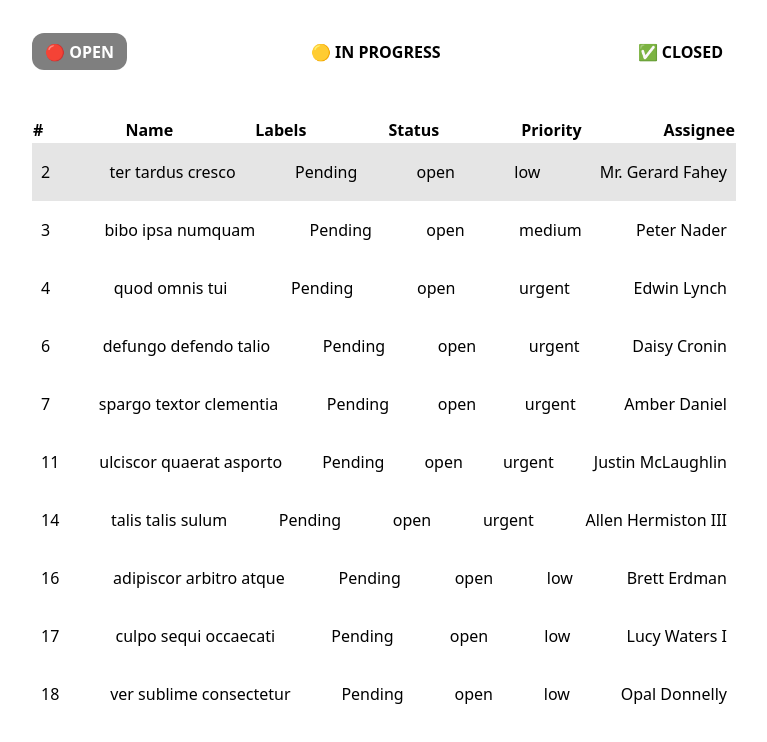
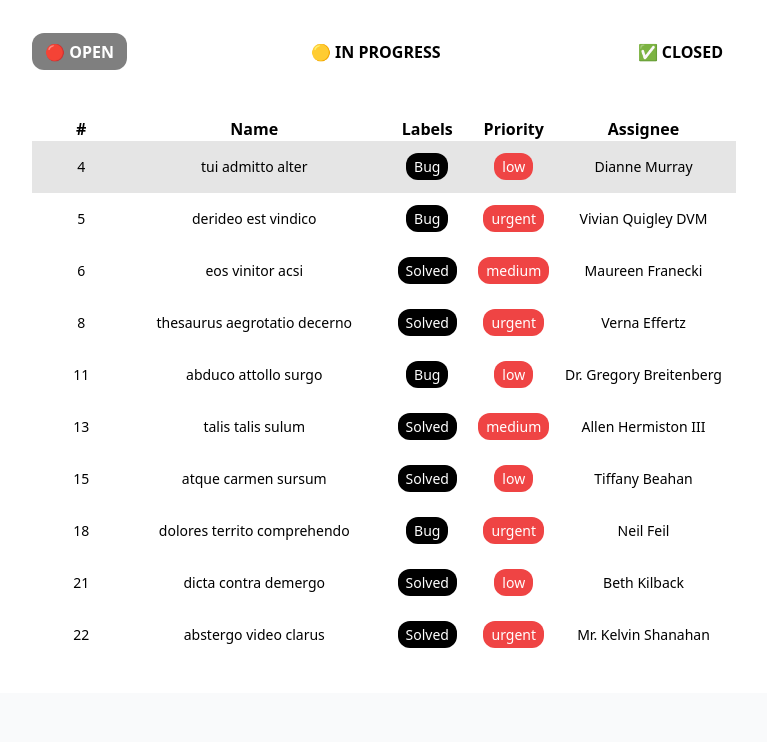
Before and after one commit to tauseefsshah/sdm-taskboard, a Next.js app: page / in a window 1280 px wide. Shown: the top 742 px of the page, without its empty margins (256-1023 px from the left). Built offline with nearby package versions, Linux system fonts and the light colour scheme.

Commit message:
UPDATE - UI

```diff
--- a/components/TaskList.jsx
+++ b/components/TaskList.jsx
@@ -22,36 +22,39 @@ export function TaskList({ tasks }) {
   });
 
   return (
-    <table className="w-full">
-      <thead>
-        <tr className="flex gap-2 justify-between items-center">
-          <th>#</th>
-          <th>Name</th>
-          <th>Labels</th>
-          <th>Status</th>
-          <th>Priority</th>
-          <th>Assignee</th>
-        </tr>
-      </thead>
-      <tbody>
+    <div className="w-full">
+      <div className="grid grid-cols-6 gap-1 items-center text-center px-2 font-bold lg:grid-cols-8">
+        <div>#</div>
+        <div className="col-span-3">Name</div>
+        <div className="hidden lg:block">Labels</div>
+        <div className="hidden lg:block">Priority</div>
+        <div className="col-span-2">Assignee</div>
+      </div>
+
       {tasks.map((task, index) => (
-          <tr
+        <div
           key={task.id}
           className={
-              `flex gap-2 justify-between items-center px-2 py-4 ` +
+            `grid grid-cols-6 gap-1 items-center text-center px-2 py-4 text-sm lg:grid-cols-8 ` +
             (taskIndex == index ? "bg-black/10" : "")
           }
           onClick={() => setTaskIndex(index)}
         >
-            <td>{task.id}</td>
-            <td>{task.name}</td>
-            <td>{task.labels[0]}</td>
-            <td>{task.status}</td>
-            <td>{task.priority}</td>
-            <td>{task.assignee}</td>
-          </tr>
+          <div>{task.id}</div>
+          <div className="col-span-3">{task.name}</div>
+          <div className="hidden lg:block">
+            <span className="px-2 py-1 bg-black text-white rounded-xl">
+              {task.label}
+            </span>
+          </div>
+          <div className="hidden lg:block">
+            <span className="px-2 py-1 bg-red-500 text-white rounded-xl">
+              {task.priority}
+            </span>
+          </div>
+          <div className="col-span-2">{task.assignee}</div>
+        </div>
       ))}
-      </tbody>
-    </table>
+    </div>
   );
 }
--- a/pages/api/tasks.js
+++ b/pages/api/tasks.js
@@ -8,9 +8,9 @@ export default function handle(req, res) {
       id: i,
       assignee: faker.person.fullName(),
       name: faker.lorem.words(),
-      labels: [
-        "Pending"
-      ],
+      label: faker.helpers.arrayElement([
+        'Solved', 'Bug'
+      ]),
       status: faker.helpers.arrayElement([
         'open', 'in-progress', 'closed'
       ]),
```
Lines whose indentation alone changed are shown as unchanged.
